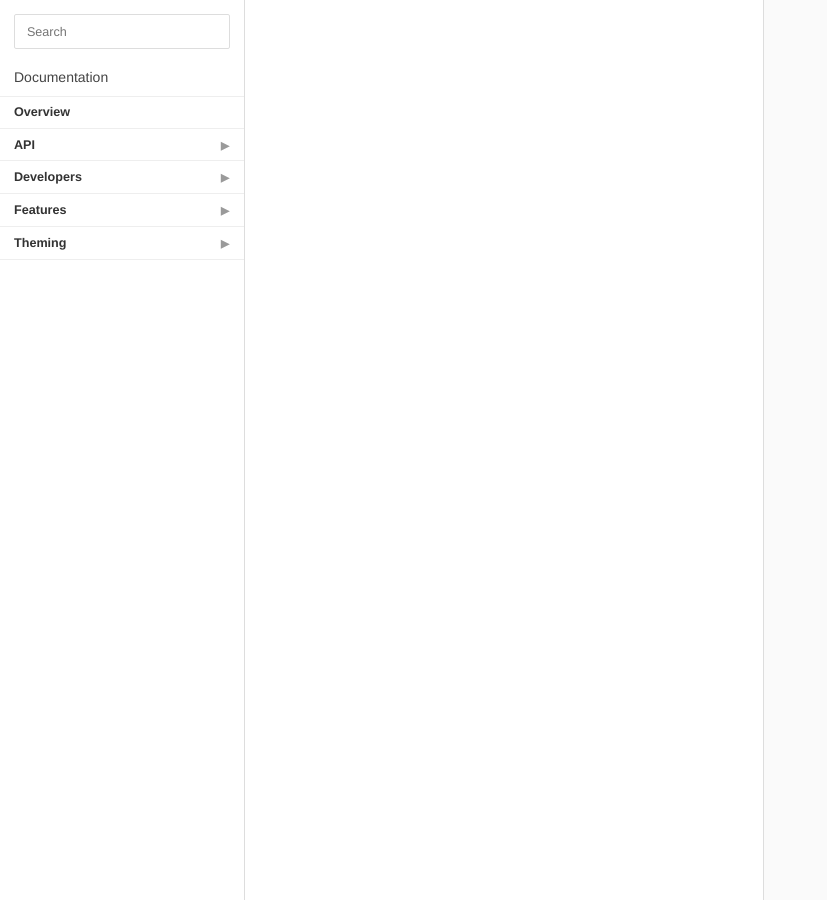
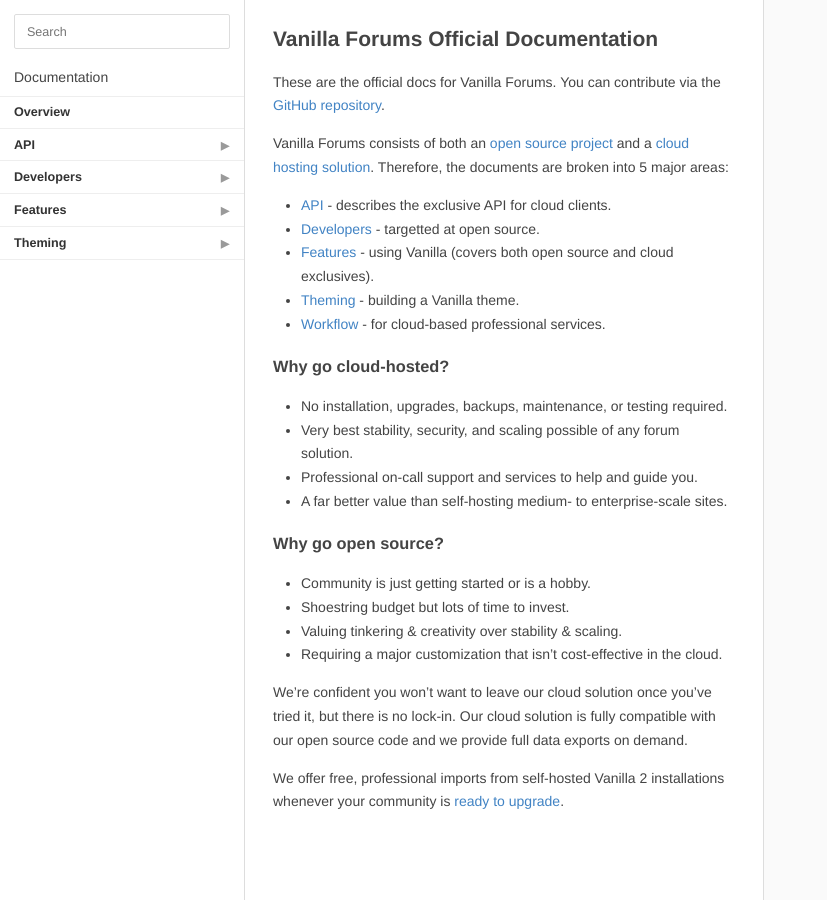
Before and after one commit to hgtonight/vanilladocs, a Jekyll site: the page built from index.md, in a window 1280 px wide. Shown: the whole page, without its empty margins (0-827 px from the left). Built offline with Jekyll 4.4.1, drawn with Linux system fonts in a browser that asks for light colours; Markdown is read by kramdown in place of the engine named in the settings.

Commit message:
New main page

```diff
--- a/index.md
+++ b/index.md
@@ -2,3 +2,33 @@
 title: Vanilla Docs
 layout: page
 ---
+
+## Vanilla Forums Official Documentation
+
+These are the official docs for Vanilla Forums. You can contribute via the [GitHub repository](https://github.com/vanillaforums/VanillaDocs/).
+
+Vanilla Forums consists of both an [open source project](http://github.com/vanillaforums.com/vanilla) and a [cloud hosting solution](http://vanillaforums.com). Therefore, the documents are broken into 5 major areas:
+
+* [API](/api) - describes the exclusive API for cloud clients.
+* [Developers](/developers) - targetted at open source.
+* [Features](/features) - using Vanilla (covers both open source and cloud exclusives).
+* [Theming](/theming) - building a Vanilla theme.
+* [Workflow](/workflow) - for cloud-based professional services.
+
+### Why go cloud-hosted?
+
+* No installation, upgrades, backups, maintenance, or testing required.
+* Very best stability, security, and scaling possible of any forum solution.
+* Professional on-call support and services to help and guide you.
+* A far better value than self-hosting medium- to enterprise-scale sites.
+
+### Why go open source?
+
+* Community is just getting started or is a hobby.
+* Shoestring budget but lots of time to invest.
+* Valuing tinkering & creativity over stability & scaling.
+* Requiring a major customization that isn't cost-effective in the cloud.
+
+We're confident you won't want to leave our cloud solution once you've tried it, but there is no lock-in. Our cloud solution is fully compatible with our open source code and we provide full data exports on demand.
+
+We offer free, professional imports from self-hosted Vanilla 2 installations whenever your community is [ready to upgrade](http://vanillaforums.com/plans).
```
